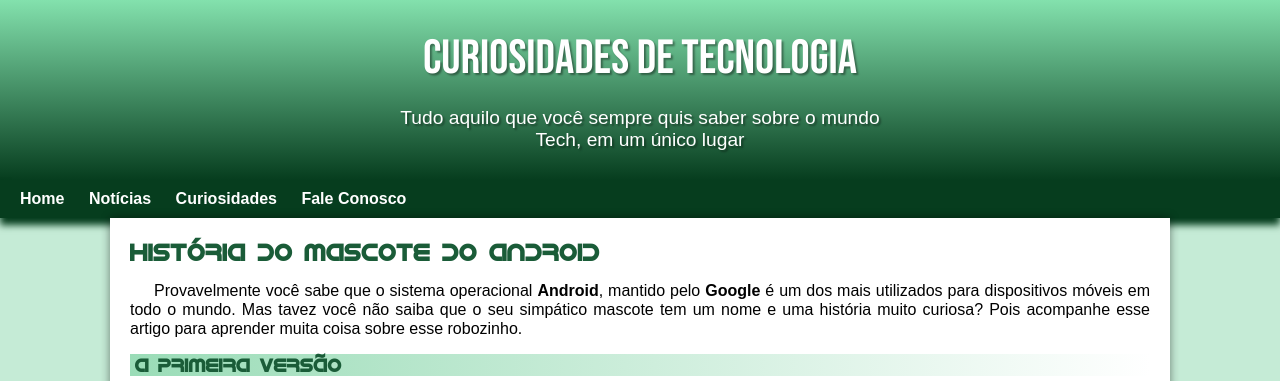
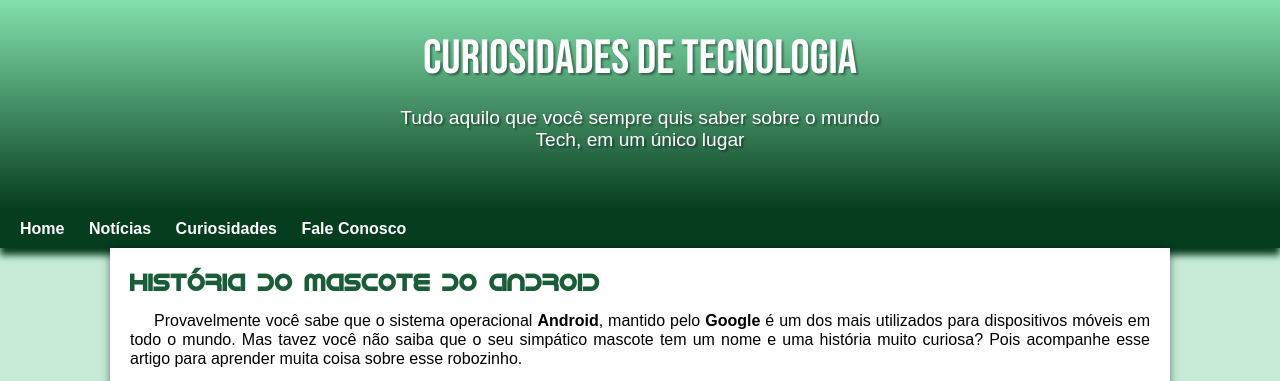
Before and after one commit to karen-nakaoka/projeto-android, a plain HTML site: page index.html in a window 1280 px wide. Shown: the top 381 px of the page. Drawn offline with Linux system fonts and the light colour scheme.

Commit message:
Mudança

```diff
--- a/style.css
+++ b/style.css
@@ -19,8 +19,8 @@
     --cor5: #063d1e;
 
     --fonte-padrao: Arial, Verdana, Helvetica, sans-serif;
-    --fonte-destaque: 'Bebas Neue', cursive;
-    --fonte-android: 'idroid', cursive;
+    --fonte-destaque: 'Bebas Neue', Arial;
+    --fonte-android: 'idroid', Arial;
 }
 
 * {
@@ -36,7 +36,7 @@ body {
 header {
     background-image: linear-gradient(to top, var(--cor5), var(--cor1));
     height: 150px;
-    padding-top: 30px;
+    padding: 30px 0px;
 }
 
 h1 {
```
